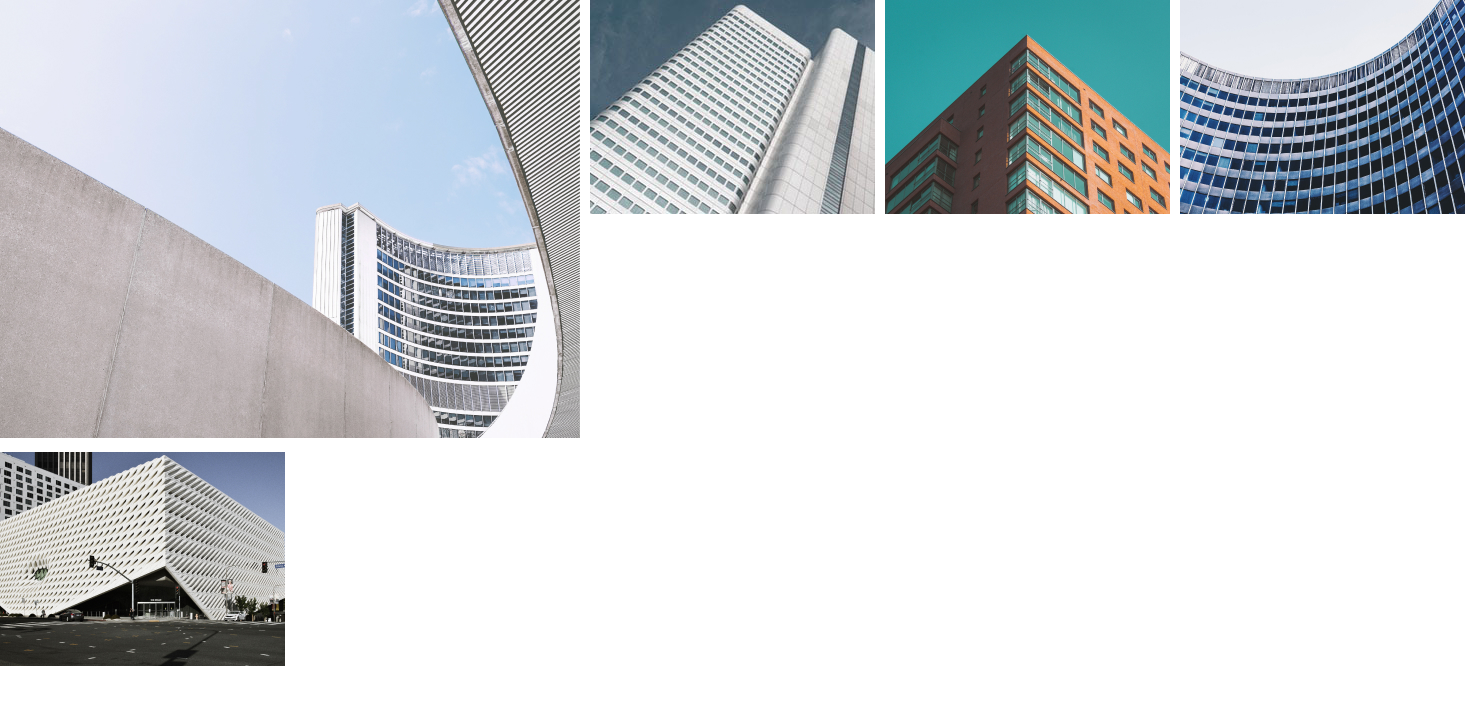
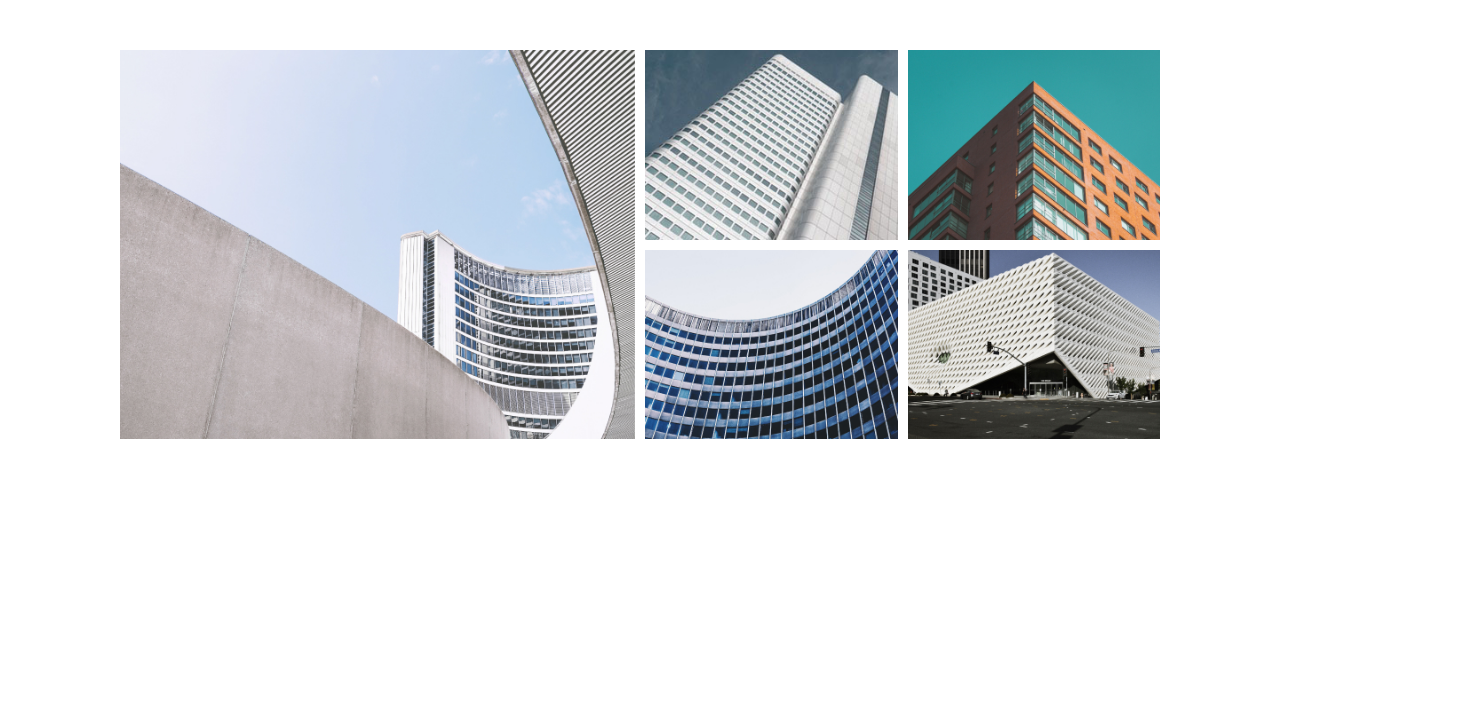
Before and after one commit to gigg88/lightgallery_example, a plain HTML site: page index.html in a window 1280 px wide. Shown: the whole page, 1465 px wide, since content can reach past the window. Drawn offline with Linux system fonts and the light colour scheme.

Commit message:
finished gallery

```diff
--- a/css/main.scss
+++ b/css/main.scss
@@ -30,36 +30,60 @@ body {
   width: 81.25%;
   max-width: 1170px;
   margin: 0 auto;
-    padding: 0 5px;
-    flex-wrap: wrap;
+  margin-top: 50px;
+
 }
 
 .gallery-grid {
   display: grid;
-    grid-template-columns: 2fr 1fr 1fr 1fr; /* Item 1 is twice the width of the other items */
-    grid-template-rows: 2fr 1fr 1fr 1fr; /* Item 1 is twice the height of the other items */
+  grid-template-columns: 1fr 1fr 1fr 1fr; /* Create 3 columns: 2fr for img1, 1fr for img2 and img3 */
+  grid-template-rows: 1fr 1fr; /* Create 2 rows */
   grid-gap: 10px; /* Set gap between rows and columns to 10px */
 }
 
-.gallery_item_1 {
-  grid-area: 1 / 1 / spans 2 / 2;
+.gallery_img1 {
+  grid-column-start: 1;
+  grid-column-end: 3;
+  grid-row-start: 1;
+  grid-row-end: 3;
 
 }
 
- .gallery_item_2 {
-  grid-area: 1 / 2 / spans 1 / 1;
-}
-
-.gallery_item_3 {
-  grid-area: 1 / 3 / spans 1 / 1;
-}
-
-.gallery_item_4 {
-  grid-area: 1 / 3 / spans 1 / 1;
+.gallery_img2 {
+  grid-column-start: 3;
+  grid-column-end: 4;
+  grid-row-start: 1;
+  grid-row-end: 2;
 
 }
 
-.gallery_item_5 {
-  grid-area: 1 / 3 / spans 1 / 1;
+.gallery_img3 {
+  grid-column-start: 4;
+  grid-column-end: 5;
+  grid-row-start: 1;
+  grid-row-end: 2;
 
 }
+
+.gallery_img4 {
+  grid-column-start: 3;
+  grid-column-end: 4;
+  grid-row-start: 2;
+  grid-row-end: 3;
+
+}
+
+.gallery_img5 {
+  grid-column-start: 4;
+  grid-column-end: 5;
+  grid-row-start: 2;
+  grid-row-end: 2;
+
+}
+
+.img_styling{
+  width: 100%;
+  height: 100%;
+  object-fit: cover;
+  display: block;
+  }
--- a/index.html
+++ b/index.html
@@ -13,31 +13,29 @@
 <body>
 
 
+<div class="container">
+    <div id="lightgallery" class="gallery-grid">
+
+        <a href="./assets/img/gallery/Mask group.jpg" data-lg-size="1600-2400" class="gallery_img1">
+            <img alt="img1" src="./assets/img/gallery/Mask group.jpg" class="img_styling" />
+        </a>
+        <a href="./assets/img/gallery/photos-13323p6Bdc0uhr8Bq 1.jpg" data-lg-size="1600-2400" class="gallery_img2">
+            <img alt="img2" src="./assets/img/gallery/photos-13323p6Bdc0uhr8Bq 1.jpg" class="img_styling" />
+        </a>
+        <a href="./assets/img/gallery/echo-grid-156713 1.jpg" data-lg-size="1600-2400" class="gallery_img3">
+            <img alt="img3" src="./assets/img/gallery/echo-grid-156713 1.jpg" class="img_styling" />
+        </a>
+        <a href="./assets/img/gallery/fuse-brussels-169216 1.jpg" data-lg-size="1600-2400" class="gallery_img4">
+            <img alt="img4" src="./assets/img/gallery/fuse-brussels-169216 1.jpg" class="img_styling" />
+        </a>
+        <a href="./assets/img/gallery/tu-tram-pham-202263 2.jpg" data-lg-size="1600-2400" class="gallery_img5">
+            <img alt="img5" src="./assets/img/gallery/tu-tram-pham-202263 2.jpg" class="img_styling"/>
+        </a>
+
+    </div>
+</div>
 
 
-    <div id="lightgallery" class="gallery-grid">
-
-        <a class="firstpic" href="./assets/img/gallery/Mask group.jpg" data-lg-size="1600-2400" class="gallery_img1">
-            <img alt="img1" src="./assets/img/gallery/Mask group.jpg" />
-        </a>
-        <a href="./assets/img/gallery/photos-13323p6Bdc0uhr8Bq 1.jpg" data-lg-size="1600-2400" class="gallery_img2">
-            <img alt="img2" src="./assets/img/gallery/photos-13323p6Bdc0uhr8Bq 1.jpg" />
-        </a>
-        <a href="./assets/img/gallery/echo-grid-156713 1.jpg" data-lg-size="1600-2400" class="gallery_img3">
-            <img alt="img3" src="./assets/img/gallery/echo-grid-156713 1.jpg" />
-        </a>
-        <a href="./assets/img/gallery/fuse-brussels-169216 1.jpg" data-lg-size="1600-2400" class="gallery_img4">
-            <img alt="img4" src="./assets/img/gallery/fuse-brussels-169216 1.jpg" />
-        </a>
-        <a href="./assets/img/gallery/tu-tram-pham-202263 2.jpg" data-lg-size="1600-2400" class="gallery_img5">
-            <img alt="img5" src="./assets/img/gallery/tu-tram-pham-202263 2.jpg" />
-        </a>
-
-
-
-
-
-    </div>
 
 
 
```
Also changed, not shown: css/main.css. Lines whose indentation alone changed are shown as unchanged.
